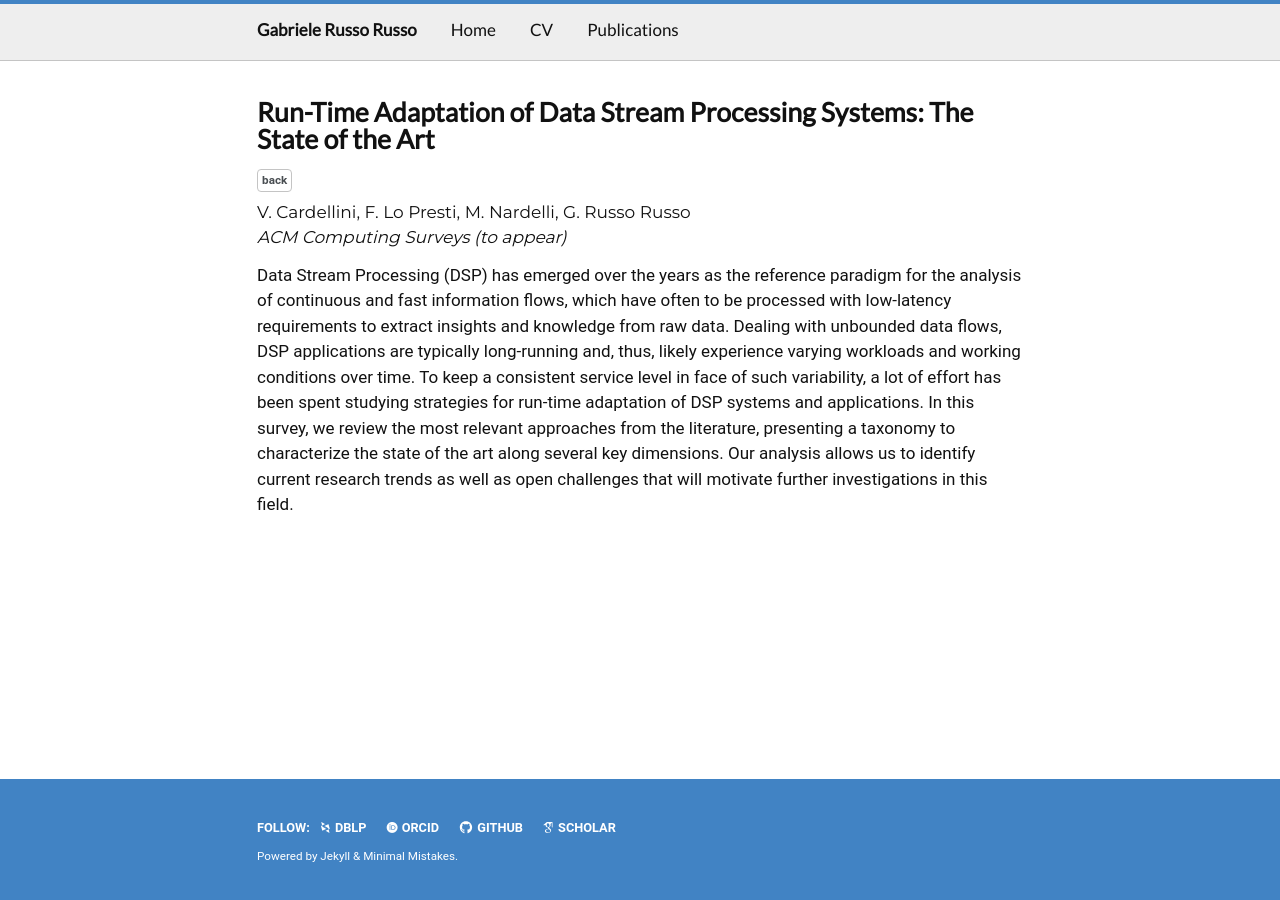
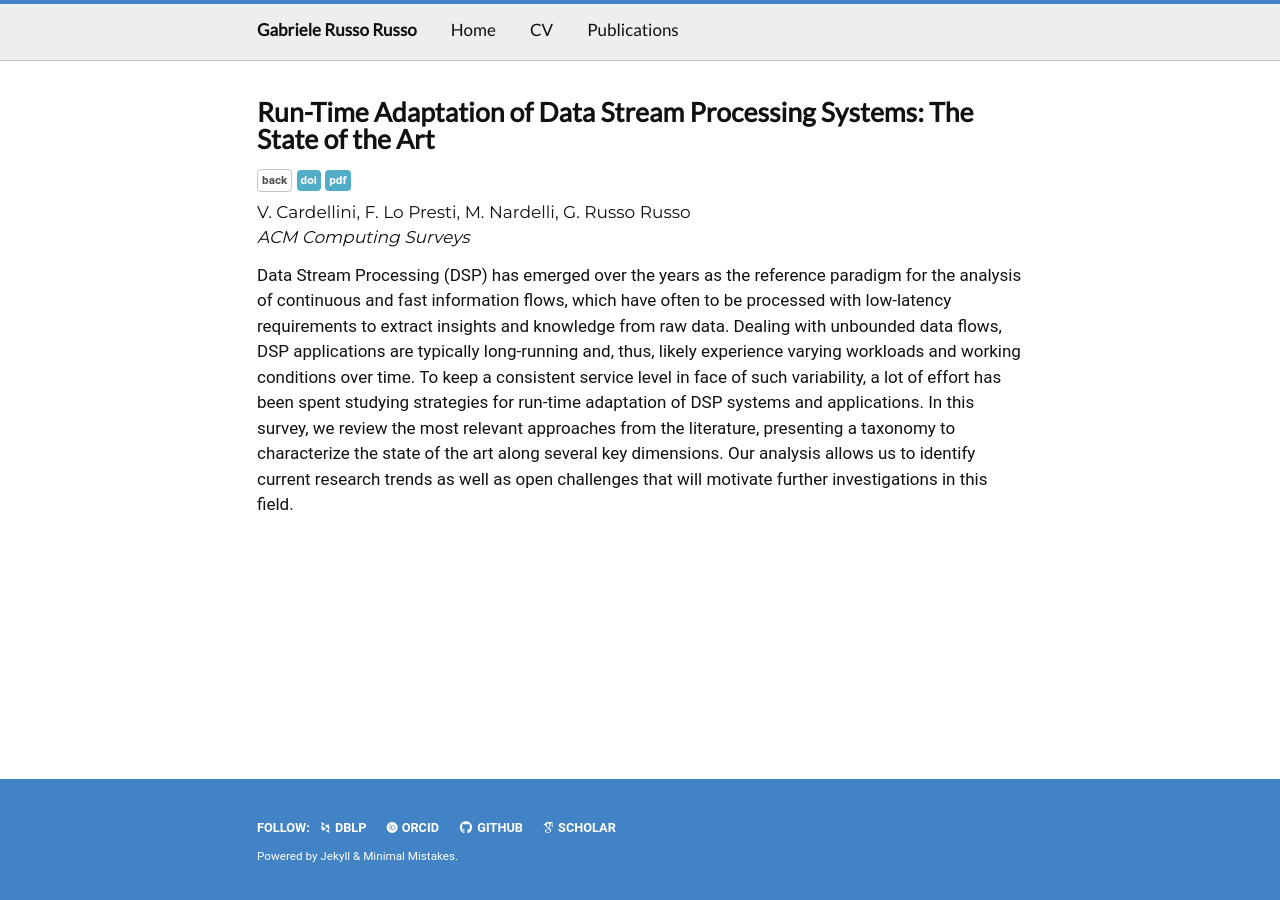
Before and after one commit to grussorusso/grussorusso.github.io, a Jekyll site: the page built from _publications/csur2022.md, in a window 1280 px wide. Built offline with Jekyll 4.4.1, drawn with Linux system fonts in a browser that asks for light colours; nearby versions of some CDN libraries; some web fonts are replaced.

Commit message:
Adds some PDFs

```diff
--- a/_publications/csur2022.md
+++ b/_publications/csur2022.md
@@ -1,8 +1,9 @@
 ---
 authors: V. Cardellini, F. Lo Presti, M. Nardelli, G. Russo Russo
 title: "Run-Time Adaptation of Data Stream Processing Systems: The State of the Art"
-info: "ACM Computing Surveys (to appear)"
-#doi: "https://doi.org/10.1109/CCGrid51090.2021.00041"
+info: "ACM Computing Surveys"
+doi: "https://dl.acm.org/doi/10.1145/3514496"
+pdf: "https://art.torvergata.it/retrieve/handle/2108/288667/577062/csur2022.pdf"
 year: 2022
 type: Journal
 selected: true
```
Also changed, not shown: _includes/home-content.md (+3 -5 lines), _publications/ccgrid2021.md (+1 -0 lines).
